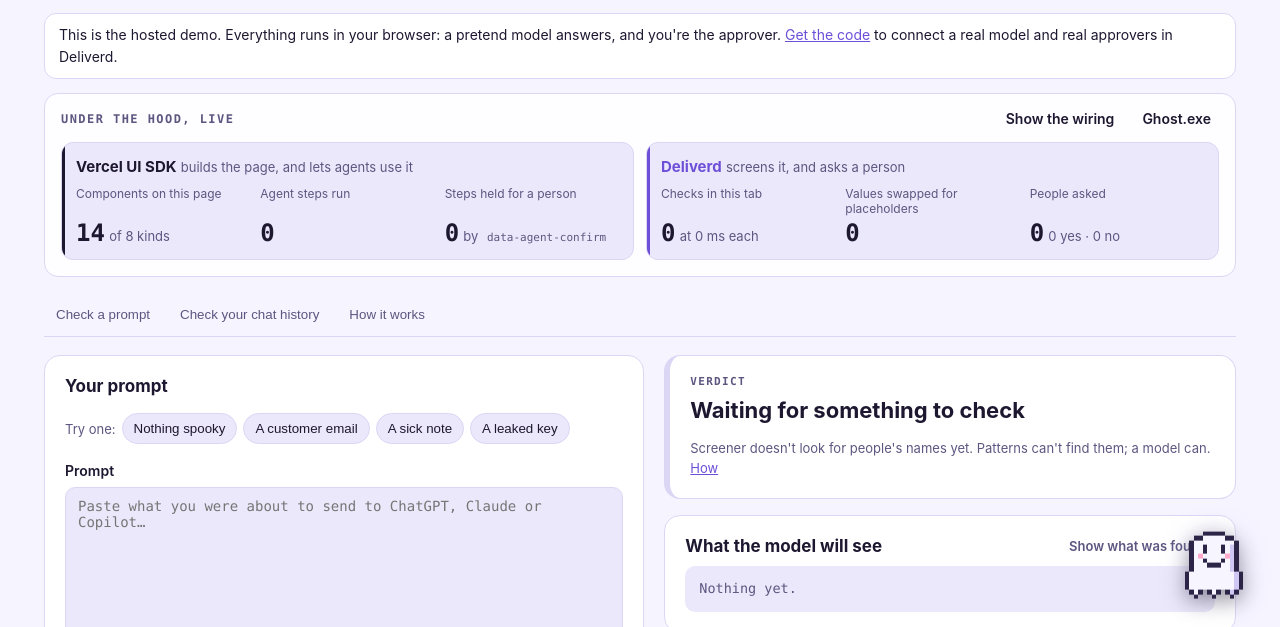
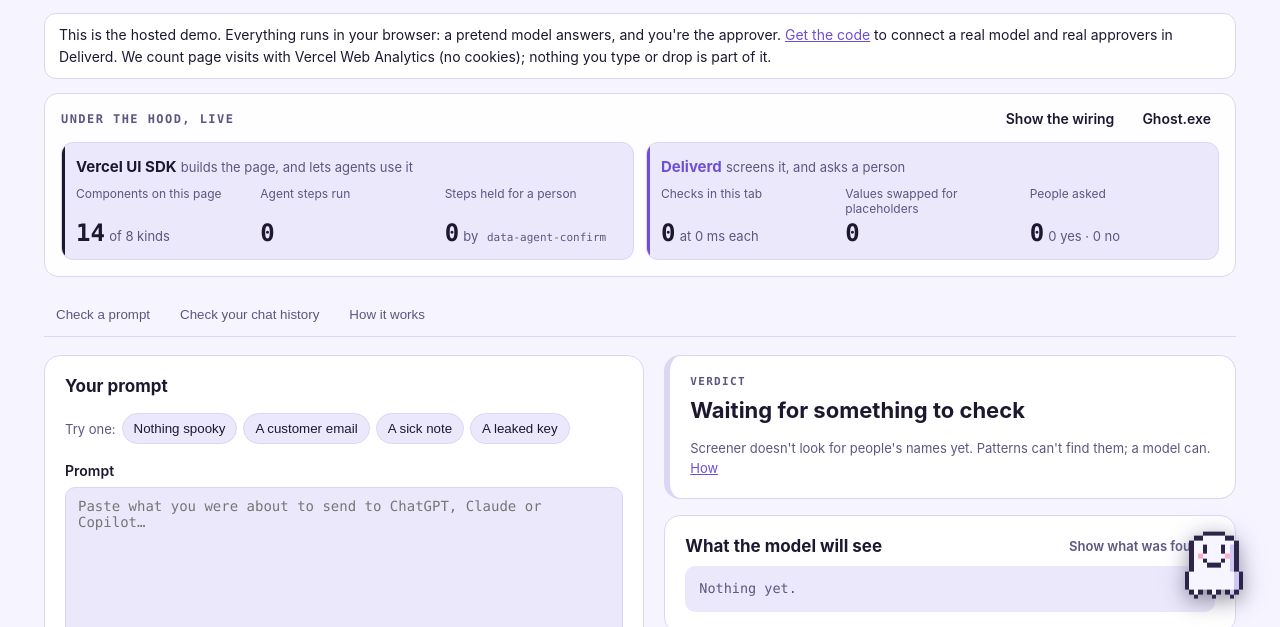
Before and after one commit to deliverd-dev/screener, a website with bundled scripts: page public/index.html in a window 1280 px wide. Shown: the part 173-800 px from the top of the page. Built offline with nearby package versions, Linux system fonts and the light colour scheme; some packages are replaced by stand-ins of ours; files whose address does not match are found by name; what @deliverd/sdk, @ui-sdk/web would draw is missing.

Commit message:
Count page visits on the hosted demo with Vercel Web Analytics (#5)
Loads @vercel/analytics only on screener.deliverd.dev, page views only,
no cookies. Self-hosted copies load nothing. README and demo note say so.


Claude-Session: https://claude.ai/code/session_01GAXL5ofmvve8Pavzmcm8S7

Co-authored-by: Claude <noreply@anthropic.com>

```diff
--- a/package.json
+++ b/package.json
@@ -16,7 +16,8 @@
     "@deliverd/screen": "0.3.0",
     "@deliverd/sdk": "0.41.0",
     "@ui-sdk/core": "0.1.0-beta.13",
-    "@ui-sdk/web": "0.1.0-beta.13"
+    "@ui-sdk/web": "0.1.0-beta.13",
+    "@vercel/analytics": "2.0.1"
   },
   "devDependencies": {
     "esbuild": "0.25.12"
--- a/public/index.html
+++ b/public/index.html
@@ -24,7 +24,7 @@
 </header>
 
 <main>
-  <p class="demo-note" id="demo-note" hidden>This is the hosted demo. Everything runs in your browser: a pretend model answers, and you're the approver. <a href="https://github.com/deliverd-dev/screener" target="_blank" rel="noopener">Get the code</a> to connect a real model and real approvers in Deliverd.</p>
+  <p class="demo-note" id="demo-note" hidden>This is the hosted demo. Everything runs in your browser: a pretend model answers, and you're the approver. <a href="https://github.com/deliverd-dev/screener" target="_blank" rel="noopener">Get the code</a> to connect a real model and real approvers in Deliverd. We count page visits with Vercel Web Analytics (no cookies); nothing you type or drop is part of it.</p>
   <section class="hood" aria-labelledby="hood-title">
     <div class="hood-head">
       <h2 id="hood-title">Under the hood, live</h2>
--- a/src/main.js
+++ b/src/main.js
@@ -15,6 +15,7 @@ import { readExportFile, scanHistory } from "./history.js";
 import { AGENT_PROMPT, SAMPLES } from "./samples.js";
 import { DEMO_CONFIG, demoFetch } from "./demo.js";
 import { createGhost } from "./haunt.js";
+import { inject as injectAnalytics } from "@vercel/analytics";
 import { renderStats, setWiring, stats } from "./showcase.js";
 
 const $ = (selector) => document.querySelector(selector);
@@ -561,6 +562,9 @@ async function start() {
     api = demoFetch();
     state.config = DEMO_CONFIG;
     $("#demo-note").hidden = false;
+    // Page views only, on the hosted demo: Vercel Web Analytics, no cookies.
+    // Nothing you type, drop or send is part of it. Copies you run yourself load none.
+    if (location.hostname === "screener.deliverd.dev") injectAnalytics();
   }
   const { mode, model } = state.config;
   $("#mode-pill").textContent =
```
Also changed, not shown: README.md, 1 other file.
